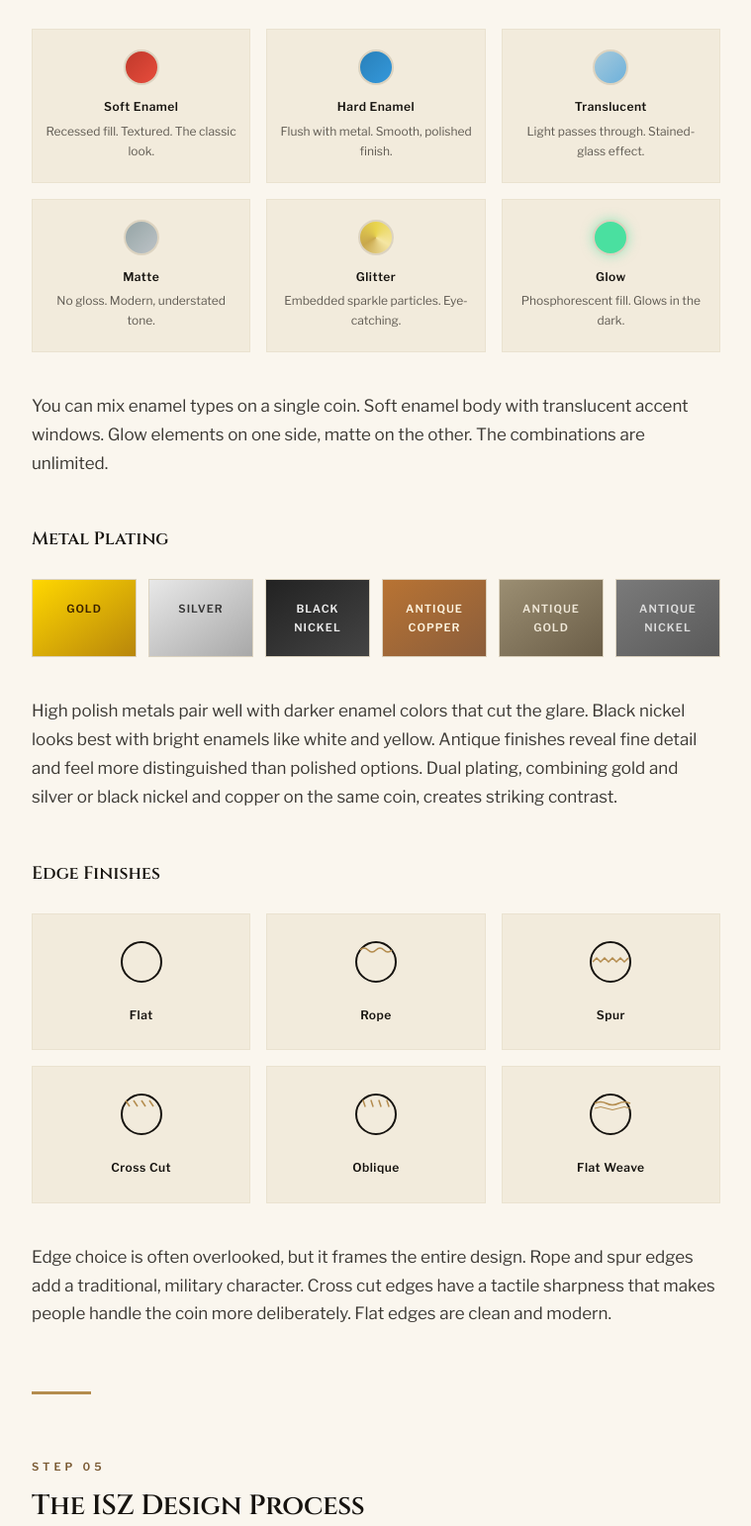
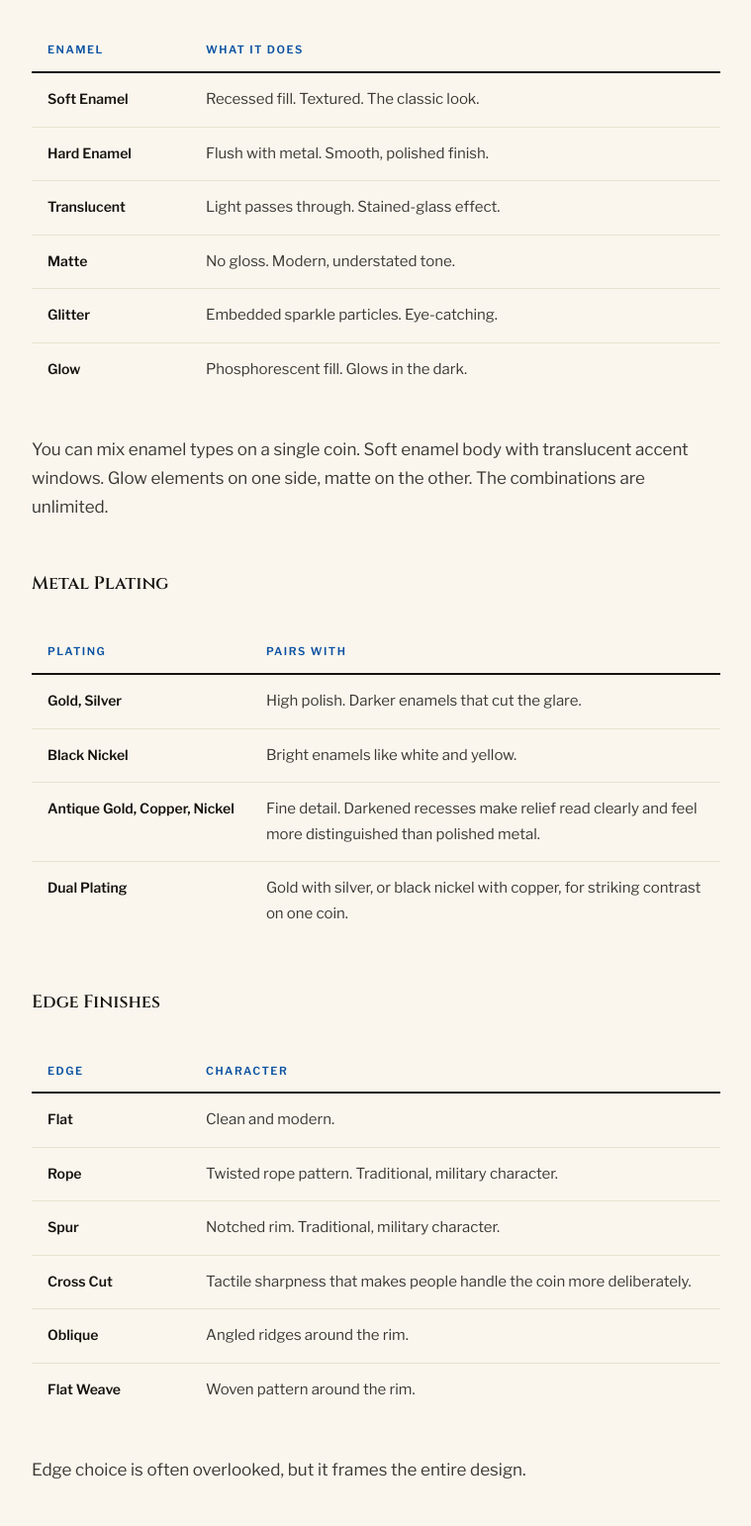
Before and after one commit to isz-actual/isz.one, a plain HTML site: page design-guide.html in a window 1280 px wide. Shown: the part 4324-5866 px from the top of the page at 99% size, without its empty margins (260-1019 px from the left). Drawn offline with nearby package versions, Linux system fonts and the light colour scheme.

Commit message:
Replace drawn swatches and edge icons on the design guide with spec tables
The enamel dots, plating chips, and edge sketches looked out of place.
The same content now uses the spec-table style already on the page.

Co-Authored-By: Claude Opus 5.5 <noreply@anthropic.com>

```diff
--- a/design-guide.html
+++ b/design-guide.html
@@ -297,83 +297,6 @@
     }
 
     /* ── ENAMEL SWATCHES ──────────────────────────── */
-    .enamel-grid {
-      display: grid;
-      grid-template-columns: repeat(3, 1fr);
-      gap: 16px;
-      margin: 32px 0 40px;
-    }
-    .enamel-item {
-      text-align: center;
-      padding: 20px 12px;
-      background: var(--ice-light);
-      border: 1px solid var(--ice);
-    }
-    .enamel-item .enamel-dot {
-      width: 36px;
-      height: 36px;
-      border-radius: 50%;
-      margin: 0 auto 12px;
-      border: 2px solid var(--border);
-    }
-    .enamel-item .enamel-name {
-      font-family: 'Libre Franklin', sans-serif;
-      font-size: 12px;
-      font-weight: 700;
-      color: var(--navy);
-      letter-spacing: 0.5px;
-    }
-    .enamel-item .enamel-desc {
-      font-size: 12px;
-      color: var(--gray-mid);
-      margin-top: 4px;
-    }
-
-    /* ── PLATING VISUAL ───────────────────────────── */
-    .plating-row {
-      display: flex;
-      gap: 12px;
-      margin: 24px 0 40px;
-      flex-wrap: wrap;
-    }
-    .plating-chip {
-      flex: 1;
-      min-width: 100px;
-      padding: 20px 16px;
-      text-align: center;
-      font-family: 'Libre Franklin', sans-serif;
-      font-size: 11px;
-      font-weight: 700;
-      letter-spacing: 1px;
-      text-transform: uppercase;
-      border: 1px solid var(--border);
-    }
-
-    /* ── EDGE TYPES ───────────────────────────────── */
-    .edge-grid {
-      display: grid;
-      grid-template-columns: repeat(3, 1fr);
-      gap: 16px;
-      margin: 24px 0 40px;
-    }
-    .edge-item {
-      padding: 24px 16px;
-      text-align: center;
-      border: 1px solid var(--ice);
-      background: var(--ice-light);
-    }
-    .edge-item svg {
-      width: 48px;
-      height: 48px;
-      margin-bottom: 12px;
-    }
-    .edge-item .edge-name {
-      font-family: 'Libre Franklin', sans-serif;
-      font-size: 12px;
-      font-weight: 700;
-      color: var(--navy);
-      letter-spacing: 0.5px;
-    }
 
     /* ── PROCESS STEPS ────────────────────────────── */
     .process-steps {
@@ -524,9 +447,6 @@
       .hero { padding: 72px 24px 60px; }
       .content-wrap { padding: 56px 24px; }
       .info-grid { grid-template-columns: 1fr; }
-      .enamel-grid { grid-template-columns: repeat(2, 1fr); }
-      .edge-grid { grid-template-columns: repeat(2, 1fr); }
-      .plating-row { flex-direction: column; }
       .spec-table td:first-child { white-space: normal; }
     }
   </style>
@@ -660,103 +580,106 @@
     <p>These three decisions finalize the look. Get them right and the coin feels intentional. Get them wrong and even good artwork falls flat.</p>
 
     <h3>Enamel Types</h3>
-    <div class="enamel-grid">
-      <div class="enamel-item">
-        <div class="enamel-dot" style="background: linear-gradient(135deg, #C0392B, #E74C3C);"></div>
-        <div class="enamel-name">Soft Enamel</div>
-        <div class="enamel-desc">Recessed fill. Textured. The classic look.</div>
-      </div>
-      <div class="enamel-item">
-        <div class="enamel-dot" style="background: linear-gradient(135deg, #2980B9, #3498DB);"></div>
-        <div class="enamel-name">Hard Enamel</div>
-        <div class="enamel-desc">Flush with metal. Smooth, polished finish.</div>
-      </div>
-      <div class="enamel-item">
-        <div class="enamel-dot" style="background: linear-gradient(135deg, rgba(52,152,219,0.4), rgba(52,152,219,0.7));"></div>
-        <div class="enamel-name">Translucent</div>
-        <div class="enamel-desc">Light passes through. Stained-glass effect.</div>
-      </div>
-      <div class="enamel-item">
-        <div class="enamel-dot" style="background: linear-gradient(135deg, #95A5A6, #BDC3C7);"></div>
-        <div class="enamel-name">Matte</div>
-        <div class="enamel-desc">No gloss. Modern, understated tone.</div>
-      </div>
-      <div class="enamel-item">
-        <div class="enamel-dot" style="background: conic-gradient(#E8D44D, #F5E6A3, #C9A84C, #E8D44D);"></div>
-        <div class="enamel-name">Glitter</div>
-        <div class="enamel-desc">Embedded sparkle particles. Eye-catching.</div>
-      </div>
-      <div class="enamel-item">
-        <div class="enamel-dot" style="background: #4AE0A0; box-shadow: 0 0 12px rgba(74,224,160,0.5);"></div>
-        <div class="enamel-name">Glow</div>
-        <div class="enamel-desc">Phosphorescent fill. Glows in the dark.</div>
-      </div>
-    </div>
+    <table class="spec-table">
+      <thead>
+        <tr>
+          <th>Enamel</th>
+          <th>What it does</th>
+        </tr>
+      </thead>
+      <tbody>
+        <tr>
+          <td>Soft Enamel</td>
+          <td>Recessed fill. Textured. The classic look.</td>
+        </tr>
+        <tr>
+          <td>Hard Enamel</td>
+          <td>Flush with metal. Smooth, polished finish.</td>
+        </tr>
+        <tr>
+          <td>Translucent</td>
+          <td>Light passes through. Stained-glass effect.</td>
+        </tr>
+        <tr>
+          <td>Matte</td>
+          <td>No gloss. Modern, understated tone.</td>
+        </tr>
+        <tr>
+          <td>Glitter</td>
+          <td>Embedded sparkle particles. Eye-catching.</td>
+        </tr>
+        <tr>
+          <td>Glow</td>
+          <td>Phosphorescent fill. Glows in the dark.</td>
+        </tr>
+      </tbody>
+    </table>
     <p>You can mix enamel types on a single coin. Soft enamel body with translucent accent windows. Glow elements on one side, matte on the other. The combinations are unlimited.</p>
 
     <h3>Metal Plating</h3>
-    <div class="plating-row">
-      <div class="plating-chip" style="background: linear-gradient(145deg, #FFD700, #B8860B); color: #3A2200;">Gold</div>
-      <div class="plating-chip" style="background: linear-gradient(145deg, #E8E8E8, #A8A8A8); color: #333;">Silver</div>
-      <div class="plating-chip" style="background: linear-gradient(145deg, #222, #444); color: #eee;">Black Nickel</div>
-      <div class="plating-chip" style="background: linear-gradient(145deg, #B87333, #8B5E3C); color: #FFF5E0;">Antique Copper</div>
-      <div class="plating-chip" style="background: linear-gradient(145deg, #9B8E72, #6B5E48); color: #F0E8D8;">Antique Gold</div>
-      <div class="plating-chip" style="background: linear-gradient(145deg, #7A7A7A, #5A5A5A); color: #ddd;">Antique Nickel</div>
-    </div>
-    <p>High polish metals pair well with darker enamel colors that cut the glare. Black nickel looks best with bright enamels like white and yellow. Antique finishes reveal fine detail and feel more distinguished than polished options. Dual plating, combining gold and silver or black nickel and copper on the same coin, creates striking contrast.</p>
+    <table class="spec-table">
+      <thead>
+        <tr>
+          <th>Plating</th>
+          <th>Pairs with</th>
+        </tr>
+      </thead>
+      <tbody>
+        <tr>
+          <td>Gold, Silver</td>
+          <td>High polish. Darker enamels that cut the glare.</td>
+        </tr>
+        <tr>
+          <td>Black Nickel</td>
+          <td>Bright enamels like white and yellow.</td>
+        </tr>
+        <tr>
+          <td>Antique Gold, Copper, Nickel</td>
+          <td>Fine detail. Darkened recesses make relief read clearly and feel more distinguished than polished metal.</td>
+        </tr>
+        <tr>
+          <td>Dual Plating</td>
+          <td>Gold with silver, or black nickel with copper, for striking contrast on one coin.</td>
+        </tr>
+      </tbody>
+    </table>
 
     <h3>Edge Finishes</h3>
-    <div class="edge-grid">
-      <div class="edge-item">
-        <svg viewBox="0 0 48 48" fill="none" stroke="var(--navy)" stroke-width="2">
-          <circle cx="24" cy="24" r="20"/>
-        </svg>
-        <div class="edge-name">Flat</div>
-      </div>
-      <div class="edge-item">
-        <svg viewBox="0 0 48 48" fill="none" stroke="var(--navy)" stroke-width="2">
-          <circle cx="24" cy="24" r="20"/>
-          <path d="M8 12 Q12 8 16 12 Q20 16 24 12 Q28 8 32 12 Q36 16 40 12" stroke="var(--gold)" stroke-width="1.5"/>
-        </svg>
-        <div class="edge-name">Rope</div>
-      </div>
-      <div class="edge-item">
-        <svg viewBox="0 0 48 48" fill="none" stroke="var(--navy)" stroke-width="2">
-          <circle cx="24" cy="24" r="20"/>
-          <path d="M6 24 L10 20 L14 24 L18 20 L22 24 L26 20 L30 24 L34 20 L38 24 L42 20" stroke="var(--gold)" stroke-width="1.5"/>
-        </svg>
-        <div class="edge-name">Spur</div>
-      </div>
-      <div class="edge-item">
-        <svg viewBox="0 0 48 48" fill="none" stroke="var(--navy)" stroke-width="2">
-          <circle cx="24" cy="24" r="20"/>
-          <line x1="8" y1="10" x2="12" y2="16" stroke="var(--gold)" stroke-width="1.5"/>
-          <line x1="16" y1="10" x2="20" y2="16" stroke="var(--gold)" stroke-width="1.5"/>
-          <line x1="24" y1="10" x2="28" y2="16" stroke="var(--gold)" stroke-width="1.5"/>
-          <line x1="32" y1="10" x2="36" y2="16" stroke="var(--gold)" stroke-width="1.5"/>
-        </svg>
-        <div class="edge-name">Cross Cut</div>
-      </div>
-      <div class="edge-item">
-        <svg viewBox="0 0 48 48" fill="none" stroke="var(--navy)" stroke-width="2">
-          <circle cx="24" cy="24" r="20"/>
-          <line x1="10" y1="10" x2="14" y2="16" stroke="var(--gold)" stroke-width="1.5" transform="rotate(15 12 13)"/>
-          <line x1="18" y1="10" x2="22" y2="16" stroke="var(--gold)" stroke-width="1.5" transform="rotate(15 20 13)"/>
-          <line x1="26" y1="10" x2="30" y2="16" stroke="var(--gold)" stroke-width="1.5" transform="rotate(15 28 13)"/>
-          <line x1="34" y1="10" x2="38" y2="16" stroke="var(--gold)" stroke-width="1.5" transform="rotate(15 36 13)"/>
-        </svg>
-        <div class="edge-name">Oblique</div>
-      </div>
-      <div class="edge-item">
-        <svg viewBox="0 0 48 48" fill="none" stroke="var(--navy)" stroke-width="2">
-          <circle cx="24" cy="24" r="20"/>
-          <path d="M8 13 Q14 10 20 13 Q26 16 32 13 Q38 10 44 13" stroke="var(--gold)" stroke-width="1.5"/>
-          <path d="M8 18 Q14 15 20 18 Q26 21 32 18 Q38 15 44 18" stroke="var(--gold)" stroke-width="1"/>
-        </svg>
-        <div class="edge-name">Flat Weave</div>
-      </div>
-    </div>
-    <p>Edge choice is often overlooked, but it frames the entire design. Rope and spur edges add a traditional, military character. Cross cut edges have a tactile sharpness that makes people handle the coin more deliberately. Flat edges are clean and modern.</p>
+    <table class="spec-table">
+      <thead>
+        <tr>
+          <th>Edge</th>
+          <th>Character</th>
+        </tr>
+      </thead>
+      <tbody>
+        <tr>
+          <td>Flat</td>
+          <td>Clean and modern.</td>
+        </tr>
+        <tr>
+          <td>Rope</td>
+          <td>Twisted rope pattern. Traditional, military character.</td>
+        </tr>
+        <tr>
+          <td>Spur</td>
+          <td>Notched rim. Traditional, military character.</td>
+        </tr>
+        <tr>
+          <td>Cross Cut</td>
+          <td>Tactile sharpness that makes people handle the coin more deliberately.</td>
+        </tr>
+        <tr>
+          <td>Oblique</td>
+          <td>Angled ridges around the rim.</td>
+        </tr>
+        <tr>
+          <td>Flat Weave</td>
+          <td>Woven pattern around the rim.</td>
+        </tr>
+      </tbody>
+    </table>
+    <p>Edge choice is often overlooked, but it frames the entire design.</p>
 
     <div class="section-divider"></div>
 
```
